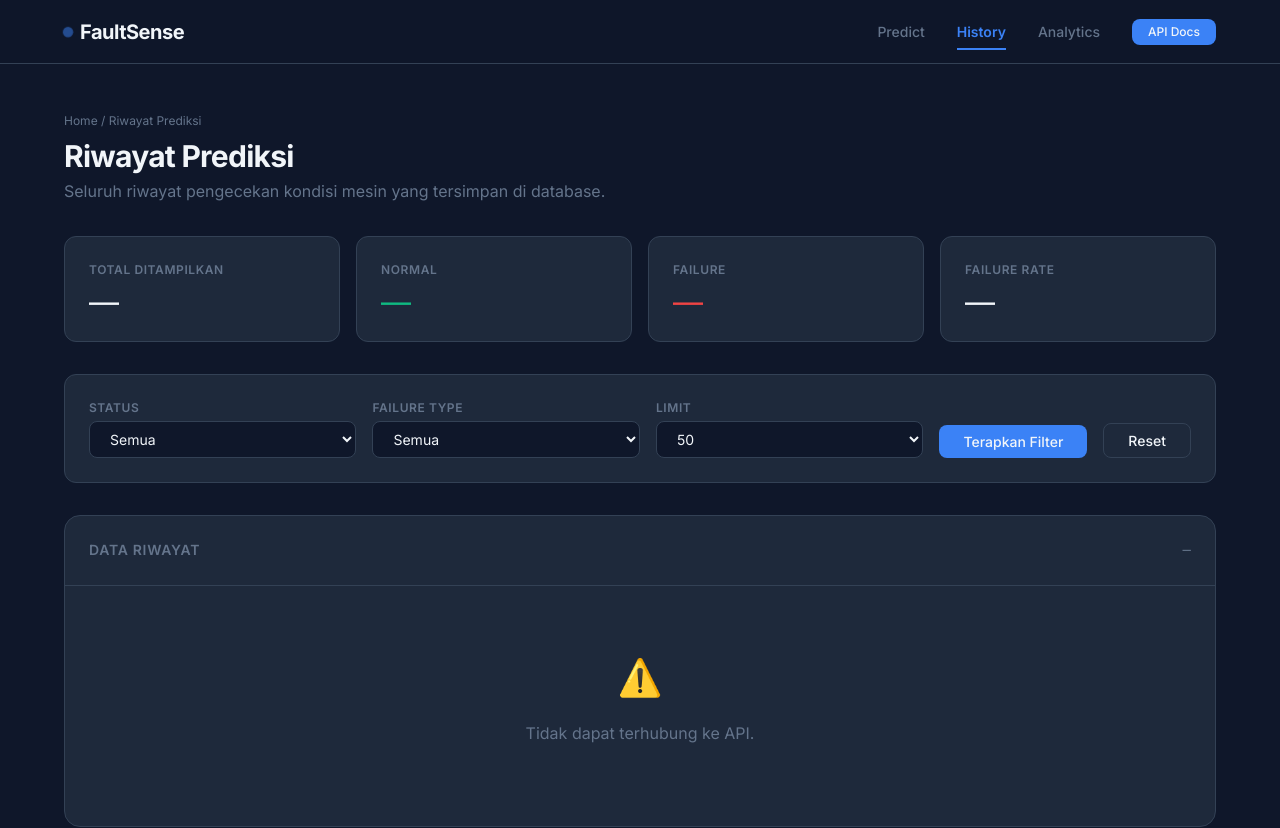
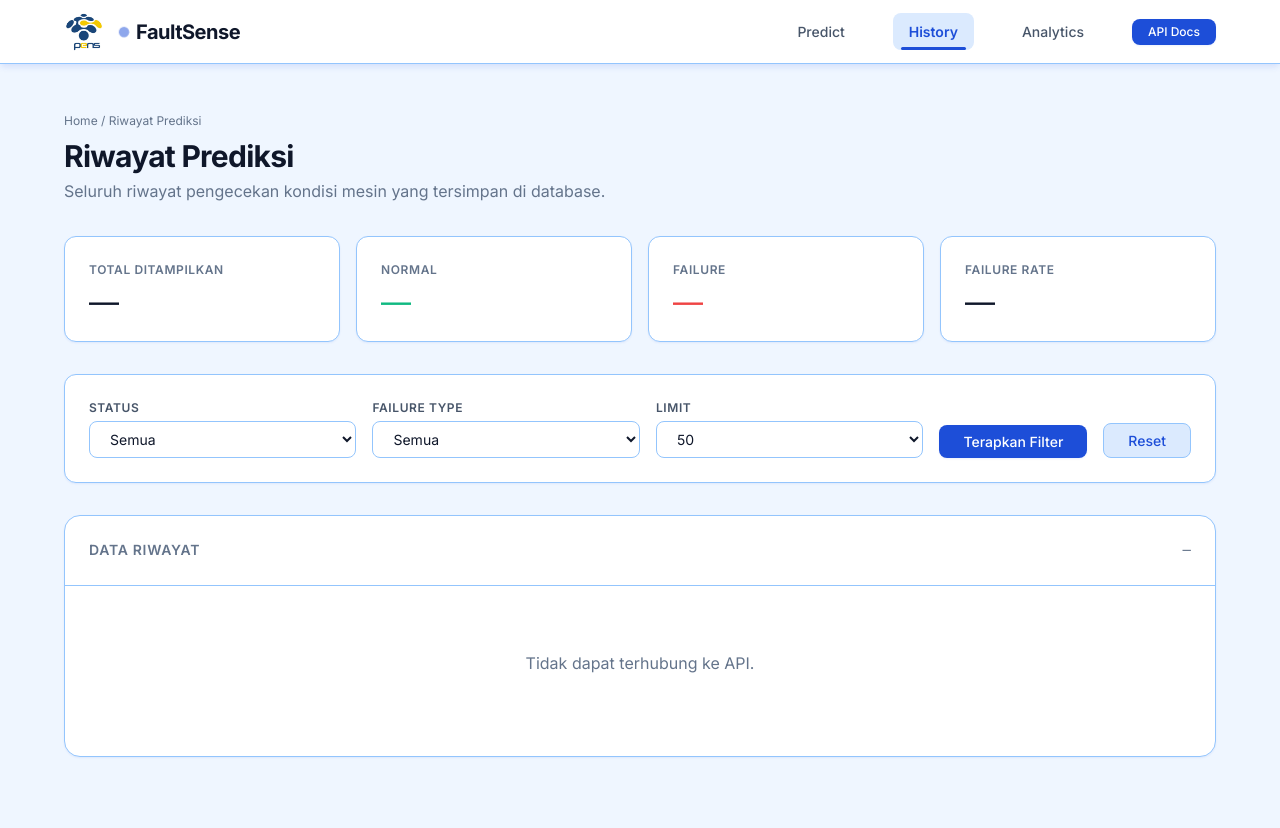
Before and after one commit to RandiBro234/FaultSense, a plain HTML site: page frontend/pages/history.html in a window 1280 px wide. Shown: the top 828 px of the page. Drawn offline with Linux system fonts and the light colour scheme; no server answers.

Commit message:
Mengubah temah menjadi pakai biru terang samaaa warna putih, dan menambahkan logo pens

```diff
--- a/frontend/components/navbar.js
+++ b/frontend/components/navbar.js
@@ -20,8 +20,11 @@ export function renderNavbar(activePage = 'home') {
       <div class="navbar-container">
         <!-- Logo -->
         <a href="index.html" class="navbar-logo">
-          <span class="navbar-logo-dot"></span>
-          FaultSense
+          <img src="images/logopens.webp" alt="PENS Logo" class="navbar-logo-img">
+          <span class="navbar-logo-text">
+            <span class="navbar-logo-dot"></span>
+            FaultSense
+          </span>
         </a>
 
         <!-- Menu Links -->
@@ -58,8 +61,11 @@ export function renderNavbarForPages(activePage) {
       <div class="navbar-container">
         <!-- Logo -->
         <a href="../index.html" class="navbar-logo">
-          <span class="navbar-logo-dot"></span>
-          FaultSense
+          <img src="../images/logopens.webp" alt="PENS Logo" class="navbar-logo-img">
+          <span class="navbar-logo-text">
+            <span class="navbar-logo-dot"></span>
+            FaultSense
+          </span>
         </a>
 
         <!-- Menu Links -->
--- a/frontend/pages/history.html
+++ b/frontend/pages/history.html
@@ -34,7 +34,7 @@
     }
 
     .breadcrumb a:hover {
-      color: var(--accent-blue);
+      color: var(--primary-blue);
     }
 
     .page-title {
@@ -59,9 +59,10 @@
 
     .stat-card {
       background-color: var(--secondary-bg);
-      border: 1px solid var(--border);
+      border: 1px solid var(--border-blue);
       border-radius: var(--radius-lg);
       padding: var(--space-lg);
+      box-shadow: var(--shadow-sm);
     }
 
     .stat-label {
@@ -91,7 +92,7 @@
     /* Filters Bar */
     .filters-bar {
       background-color: var(--secondary-bg);
-      border: 1px solid var(--border);
+      border: 1px solid var(--border-blue);
       border-radius: var(--radius-lg);
       padding: var(--space-lg);
       display: flex;
@@ -99,6 +100,7 @@
       align-items: flex-end;
       flex-wrap: wrap;
       margin-bottom: var(--space-xl);
+      box-shadow: var(--shadow-sm);
     }
 
     .filter-group {
@@ -110,7 +112,7 @@
       display: block;
       font-size: var(--font-size-xs);
       font-weight: var(--font-weight-semibold);
-      color: var(--text-muted);
+      color: var(--text-secondary);
       text-transform: uppercase;
       letter-spacing: 0.05em;
       margin-bottom: var(--space-xs);
@@ -119,7 +121,7 @@
     /* Table Header */
     .table-header {
       padding: var(--space-lg);
-      border-bottom: 1px solid var(--border);
+      border-bottom: 1px solid var(--border-blue);
       display: flex;
       justify-content: space-between;
       align-items: center;
@@ -149,7 +151,7 @@
     .prob-mini-track {
       width: 60px;
       height: 4px;
-      background-color: var(--primary-bg);
+      background-color: var(--light-blue);
       border-radius: var(--radius-full);
       overflow: hidden;
       flex-shrink: 0;
@@ -321,7 +323,6 @@
       } catch (error) {
         document.getElementById('tableBody').innerHTML = `
           <div class="empty-state">
-            <div class="empty-state-icon">⚠️</div>
             <p class="empty-state-text">Tidak dapat terhubung ke API.</p>
           </div>
         `;
@@ -346,7 +347,6 @@
       if (data.length === 0) {
         document.getElementById('tableBody').innerHTML = `
           <div class="empty-state">
-            <div class="empty-state-icon">📋</div>
             <p class="empty-state-text">Belum ada data prediksi.</p>
           </div>
         `;
--- a/frontend/styles/components.css
+++ b/frontend/styles/components.css
@@ -18,15 +18,17 @@
   left: 0;
   right: 0;
   height: var(--navbar-height);
-  background-color: rgba(15, 23, 42, 0.95);
+  background-color: rgba(255, 255, 255, 0.95);
   backdrop-filter: blur(12px);
-  border-bottom: 1px solid var(--border);
+  border-bottom: 1px solid var(--border-blue);
   z-index: var(--z-navbar);
   transition: background-color var(--transition-base), box-shadow var(--transition-base);
+  box-shadow: var(--shadow-sm);
 }
 
 .navbar:hover {
-  background-color: rgba(15, 23, 42, 0.98);
+  background-color: rgba(255, 255, 255, 0.98);
+  box-shadow: var(--shadow-md);
 }
 
 .navbar-container {
@@ -46,13 +48,25 @@
   font-weight: var(--font-weight-bold);
   display: flex;
   align-items: center;
-  gap: var(--space-sm);
+  gap: var(--space-md);
   transition: color var(--transition-base);
   letter-spacing: var(--letter-spacing-tight);
 }
 
 .navbar-logo:hover {
-  color: var(--accent-blue-light);
+  color: var(--primary-blue);
+}
+
+.navbar-logo-img {
+  height: 40px;
+  width: auto;
+  object-fit: contain;
+}
+
+.navbar-logo-text {
+  display: flex;
+  align-items: center;
+  gap: var(--space-sm);
 }
 
 .navbar-logo-dot {
@@ -83,29 +97,33 @@
 .navbar-link {
   font-size: var(--font-size-sm);
   font-weight: var(--font-weight-medium);
-  color: var(--text-muted);
-  transition: color var(--transition-base);
-  padding: var(--space-sm) 0;
+  color: var(--text-secondary);
+  transition: all var(--transition-base);
+  padding: var(--space-sm) var(--space-md);
   position: relative;
+  border-radius: var(--radius-md);
 }
 
 .navbar-link:hover {
-  color: var(--text-primary);
+  color: var(--primary-blue);
+  background-color: var(--light-blue);
 }
 
 .navbar-link.active {
-  color: var(--accent-blue);
+  color: var(--primary-blue);
   font-weight: var(--font-weight-semibold);
+  background-color: var(--light-blue);
 }
 
 .navbar-link.active::after {
   content: '';
   position: absolute;
   bottom: 0;
-  left: 0;
-  right: 0;
-  height: 2px;
-  background-color: var(--accent-blue);
+  left: var(--space-sm);
+  right: var(--space-sm);
+  height: 3px;
+  background-color: var(--primary-blue);
+  border-radius: var(--radius-full);
 }
 
 /* ===== BUTTONS ===== */
@@ -146,43 +164,46 @@
 }
 
 .btn-primary {
-  background-color: var(--accent-blue);
-  color: var(--text-primary);
+  background-color: var(--primary-blue);
+  color: #FFFFFF;
+  box-shadow: var(--shadow-sm);
 }
 
 .btn-primary:hover {
-  background-color: var(--accent-blue-hover);
+  background-color: var(--dark-blue);
   transform: translateY(-2px);
   box-shadow: var(--shadow-lg);
 }
 
 .btn-secondary {
-  background-color: var(--secondary-bg);
-  color: var(--text-primary);
-  border: 1px solid var(--border);
+  background-color: var(--light-blue);
+  color: var(--primary-blue);
+  border: 1px solid var(--border-blue);
 }
 
 .btn-secondary:hover {
-  background-color: var(--tertiary-bg);
-  border-color: var(--border-light);
+  background-color: var(--primary-blue);
+  color: #FFFFFF;
+  border-color: var(--primary-blue);
   transform: translateY(-2px);
   box-shadow: var(--shadow-md);
 }
 
 .btn-outline {
   background-color: transparent;
-  color: var(--accent-blue);
-  border: 1.5px solid var(--accent-blue);
+  color: var(--primary-blue);
+  border: 1.5px solid var(--primary-blue);
 }
 
 .btn-outline:hover {
-  background-color: var(--accent-blue);
-  color: var(--text-primary);
+  background-color: var(--primary-blue);
+  color: #FFFFFF;
+  box-shadow: var(--shadow-md);
 }
 
 .btn-danger {
   background-color: var(--danger);
-  color: var(--text-primary);
+  color: #FFFFFF;
 }
 
 .btn-danger:hover {
@@ -208,10 +229,11 @@
 /* ===== CARDS ===== */
 .card {
   background-color: var(--secondary-bg);
-  border: 1px solid var(--border);
+  border: 1px solid var(--border-blue);
   border-radius: var(--radius-xl);
   padding: var(--space-lg);
   transition: all var(--transition-base);
+  box-shadow: var(--shadow-sm);
 }
 
 .card:hover {
@@ -223,7 +245,7 @@
 .card-header {
   padding-bottom: var(--space-md);
   margin-bottom: var(--space-md);
-  border-bottom: 1px solid var(--border);
+  border-bottom: 1px solid var(--border-blue);
 }
 
 .card-title {
@@ -246,7 +268,7 @@
 .card-footer {
   padding-top: var(--space-md);
   margin-top: var(--space-md);
-  border-top: 1px solid var(--border);
+  border-top: 1px solid var(--border-blue);
 }
 
 /* ===== BADGES ===== */
@@ -295,7 +317,7 @@
   display: block;
   font-size: var(--font-size-sm);
   font-weight: var(--font-weight-medium);
-  color: var(--text-primary);
+  color: var(--text-secondary);
   margin-bottom: var(--space-xs);
   transition: color var(--transition-base);
 }
@@ -307,8 +329,8 @@
   padding: var(--space-sm) var(--space-md);
   font-size: var(--font-size-sm);
   color: var(--text-primary);
-  background-color: var(--primary-bg);
-  border: 1.5px solid var(--border);
+  background-color: var(--secondary-bg);
+  border: 1.5px solid var(--border-blue);
   border-radius: var(--radius-md);
   transition: all var(--transition-base);
   outline: none;
@@ -323,8 +345,8 @@
 .form-input:focus,
 .form-select:focus,
 .form-textarea:focus {
-  border-color: var(--accent-blue);
-  box-shadow: 0 0 0 3px rgba(59, 130, 246, 0.1);
+  border-color: var(--primary-blue);
+  box-shadow: var(--shadow-blue);
   background-color: var(--secondary-bg);
 }
 
@@ -347,9 +369,10 @@
 /* ===== TABLES ===== */
 .table-wrapper {
   background-color: var(--secondary-bg);
-  border: 1px solid var(--border);
+  border: 1px solid var(--border-blue);
   border-radius: var(--radius-xl);
   overflow: hidden;
+  box-shadow: var(--shadow-sm);
 }
 
 .table {
@@ -362,15 +385,15 @@
   text-align: left;
   font-size: var(--font-size-xs);
   font-weight: var(--font-weight-semibold);
-  color: var(--text-muted);
+  color: var(--text-secondary);
   text-transform: uppercase;
   letter-spacing: 0.05em;
-  background-color: var(--primary-bg);
-  border-bottom: 1px solid var(--border);
+  background-color: var(--light-blue);
+  border-bottom: 1px solid var(--border-blue);
 }
 
 .table tbody tr {
-  border-bottom: 1px solid var(--border);
+  border-bottom: 1px solid var(--border-blue);
   transition: background-color var(--transition-fast);
 }
 
@@ -379,7 +402,7 @@
 }
 
 .table tbody tr:hover {
-  background-color: var(--tertiary-bg);
+  background-color: var(--light-blue);
 }
 
 .table tbody td {
@@ -411,20 +434,16 @@
   color: var(--text-muted);
 }
 
-.empty-state-icon {
-  font-size: var(--font-size-4xl);
-  margin-bottom: var(--space-md);
-}
-
 .empty-state-text {
   font-size: var(--font-size-base);
 }
 
 /* ===== FOOTER ===== */
 .footer {
-  border-top: 1px solid var(--border);
+  border-top: 1px solid var(--border-blue);
   padding: var(--space-xl) 0;
   margin-top: var(--space-3xl);
+  background-color: var(--secondary-bg);
 }
 
 .footer-container {
@@ -460,7 +479,7 @@
 }
 
 .footer-links a:hover {
-  color: var(--accent-blue);
+  color: var(--primary-blue);
 }
 
 /* ===== RESPONSIVE ===== */
--- a/frontend/styles/global.css
+++ b/frontend/styles/global.css
@@ -98,14 +98,14 @@ code, pre {
 }
 
 a {
-  color: var(--accent-blue);
+  color: var(--primary-blue);
   text-decoration: none;
   transition: color var(--transition-base);
   position: relative;
 }
 
 a:hover {
-  color: var(--accent-blue-light);
+  color: var(--dark-blue);
 }
 
 a:not(.btn):not(.navbar-link):not(.page-card)::after {
@@ -115,7 +115,7 @@ a:not(.btn):not(.navbar-link):not(.page-card)::after {
   left: 0;
   width: 0;
   height: 2px;
-  background-color: var(--accent-blue-light);
+  background-color: var(--primary-blue);
   transition: width var(--transition-base);
 }
 
@@ -248,16 +248,16 @@ textarea {
 }
 
 ::-webkit-scrollbar-thumb {
-  background: var(--tertiary-bg);
+  background: var(--border-light);
   border-radius: var(--radius-full);
 }
 
 ::-webkit-scrollbar-thumb:hover {
-  background: var(--border-light);
+  background: var(--primary-blue);
 }
 
 /* ===== SELECTION ===== */
 ::selection {
-  background-color: var(--accent-blue);
-  color: var(--text-primary);
+  background-color: var(--primary-blue);
+  color: #FFFFFF;
 }
--- a/frontend/styles/variables.css
+++ b/frontend/styles/variables.css
@@ -1,5 +1,5 @@
 /* ==========================================
-   CSS VARIABLES - Dark Blue Theme
+   CSS VARIABLES - Blue-White Theme
    ==========================================
 
    File ini berisi semua variable untuk:
@@ -10,40 +10,47 @@
 */
 
 :root {
-  /* ===== PRIMARY COLORS - Dark Blue Theme ===== */
-  --primary-bg: #0f172a;        /* Background utama (slate 900) */
-  --secondary-bg: #1e293b;      /* Background card/panel (slate 800) */
-  --tertiary-bg: #334155;       /* Background hover/active (slate 700) */
+  /* ===== PRIMARY COLORS - Blue-White Theme (Bold & Vibrant) ===== */
+  --primary-blue: #1D4ED8;      /* Primary Blue - lebih pekat (blue 700) */
+  --dark-blue: #1E3A8A;         /* Dark Blue - sangat pekat (blue 900) */
+  --light-blue: #DBEAFE;        /* Light Blue - lebih pekat (blue 200) */
+  --soft-blue-gray: #E0E7FF;    /* Soft Blue Gray - lebih biru (indigo 100) */
+  --border-blue: #93C5FD;       /* Border Blue - lebih terlihat (blue 300) */
 
-  --accent-blue: #3b82f6;       /* Warna aksen utama (blue 500) */
-  --accent-blue-hover: #2563eb; /* Hover state (blue 600) */
-  --accent-blue-light: #60a5fa; /* Light variant (blue 400) */
+  --primary-bg: #EFF6FF;        /* Background utama (blue 50 - lebih biru) */
+  --secondary-bg: #FFFFFF;      /* Background card/panel (White - untuk pop-out) */
+  --tertiary-bg: #DBEAFE;       /* Background hover/active (blue 200 - lebih pekat) */
+  --section-bg: #DBEAFE;        /* Background untuk section terpisah (blue 200) */
+
+  --accent-blue: #1D4ED8;       /* Warna aksen utama (blue 700 - pekat) */
+  --accent-blue-hover: #1E3A8A; /* Hover state (blue 900 - sangat pekat) */
+  --accent-blue-light: #2563EB; /* Light variant (blue 600) */
 
   /* ===== TEXT COLORS ===== */
-  --text-primary: #f1f5f9;      /* Heading & text utama (slate 100) */
-  --text-secondary: #94a3b8;    /* Body text (slate 400) */
-  --text-muted: #64748b;        /* Text muted/disabled (slate 500) */
+  --text-primary: #0F172A;      /* Navy gelap - keterbacaan tinggi */
+  --text-secondary: #475569;    /* Abu-abu biru - lebih gelap (slate 600) */
+  --text-muted: #64748B;        /* Text muted (slate 500) */
 
   /* ===== STATUS COLORS ===== */
   --success: #10b981;           /* Success/Normal (green 500) */
-  --success-bg: #064e3b;        /* Success background (green 900) */
-  --success-light: #d1fae5;     /* Success light (green 100) */
+  --success-bg: #ECFDF5;        /* Success background (green 50) */
+  --success-light: #D1FAE5;     /* Success light (green 100) */
 
-  --danger: #ef4444;            /* Danger/Failure (red 500) */
-  --danger-bg: #7f1d1d;         /* Danger background (red 900) */
-  --danger-light: #fee2e2;      /* Danger light (red 100) */
+  --danger: #EF4444;            /* Danger/Failure (red 500) */
+  --danger-bg: #FEF2F2;         /* Danger background (red 50) */
+  --danger-light: #FEE2E2;      /* Danger light (red 100) */
 
-  --warning: #f59e0b;           /* Warning (amber 500) */
-  --warning-bg: #78350f;        /* Warning background (amber 900) */
-  --warning-light: #fef3c7;     /* Warning light (amber 100) */
+  --warning: #F59E0B;           /* Warning (amber 500) */
+  --warning-bg: #FFFBEB;        /* Warning background (amber 50) */
+  --warning-light: #FEF3C7;     /* Warning light (amber 100) */
 
-  --info: #06b6d4;              /* Info (cyan 500) */
-  --info-bg: #164e63;           /* Info background (cyan 900) */
+  --info: #3B82F6;              /* Info (blue 500) */
+  --info-bg: #EFF6FF;           /* Info background (blue 50) */
 
   /* ===== BORDER & DIVIDER ===== */
-  --border: #334155;            /* Border default (slate 700) */
-  --border-light: #475569;      /* Border light (slate 600) */
-  --divider: #1e293b;           /* Divider line (slate 800) */
+  --border: #93C5FD;            /* Border default (blue 300 - lebih terlihat) */
+  --border-light: #60A5FA;      /* Border light (blue 400 - lebih pekat) */
+  --divider: #DBEAFE;           /* Divider line (blue 200) */
 
   /* ===== SPACING ===== */
   --space-xs: 0.25rem;   /* 4px */
@@ -99,11 +106,12 @@
   --radius-xl: 1rem;       /* 16px */
   --radius-full: 9999px;   /* Rounded full */
 
-  /* ===== SHADOWS ===== */
-  --shadow-sm: 0 1px 2px 0 rgba(0, 0, 0, 0.3);
-  --shadow-md: 0 4px 6px -1px rgba(0, 0, 0, 0.4);
-  --shadow-lg: 0 10px 15px -3px rgba(0, 0, 0, 0.5);
-  --shadow-xl: 0 20px 25px -5px rgba(0, 0, 0, 0.6);
+  /* ===== SHADOWS (dengan tint biru lebih pekat) ===== */
+  --shadow-sm: 0 1px 2px 0 rgba(29, 78, 216, 0.08);
+  --shadow-md: 0 4px 6px -1px rgba(29, 78, 216, 0.12);
+  --shadow-lg: 0 10px 15px -3px rgba(29, 78, 216, 0.15);
+  --shadow-xl: 0 20px 25px -5px rgba(29, 78, 216, 0.18);
+  --shadow-blue: 0 0 0 3px rgba(29, 78, 216, 0.2); /* Focus ring - lebih terlihat */
 
   /* ===== TRANSITIONS ===== */
   --transition-fast: 150ms ease;
```
Also changed, not shown: frontend/index.html (+22 -29 lines), frontend/pages/analytics.html (+15 -22 lines), frontend/pages/dashboard.html (+9 -15 lines), frontend/images/logopens.webp (added), 1 other file.
